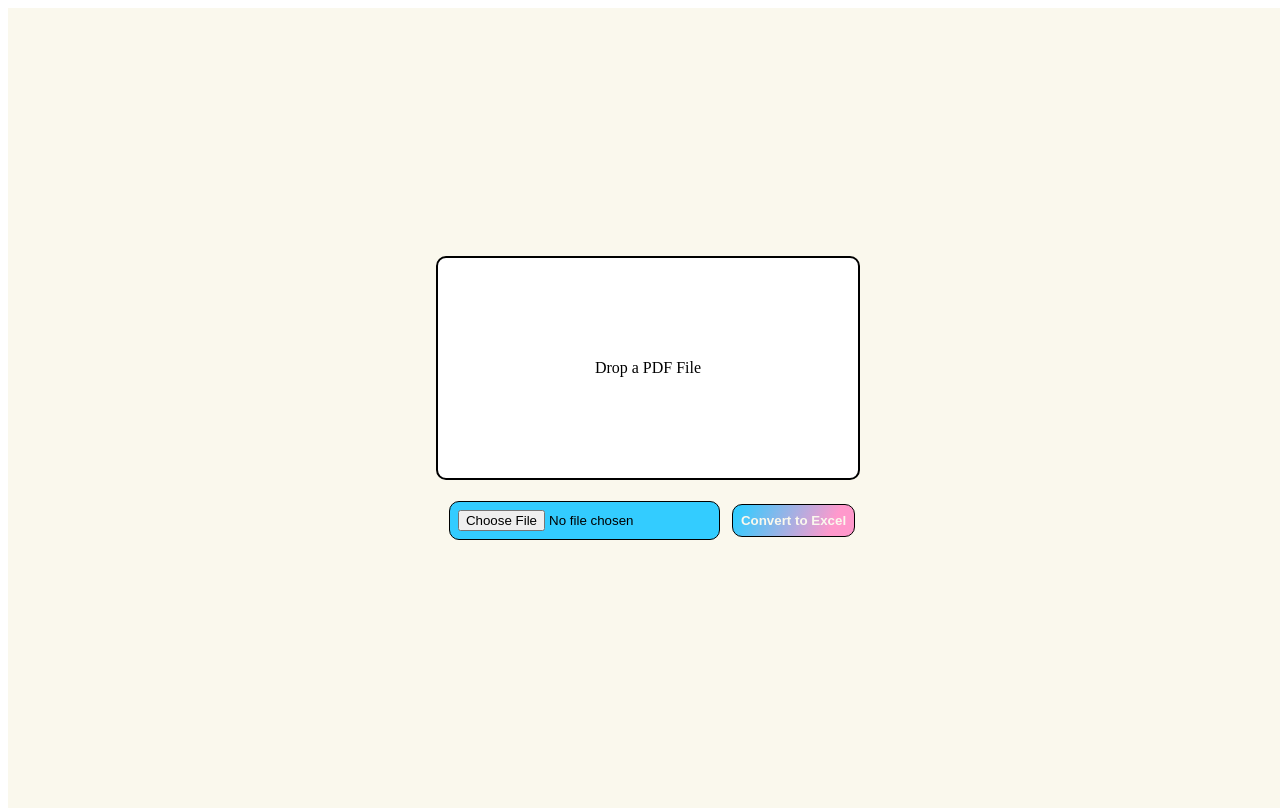
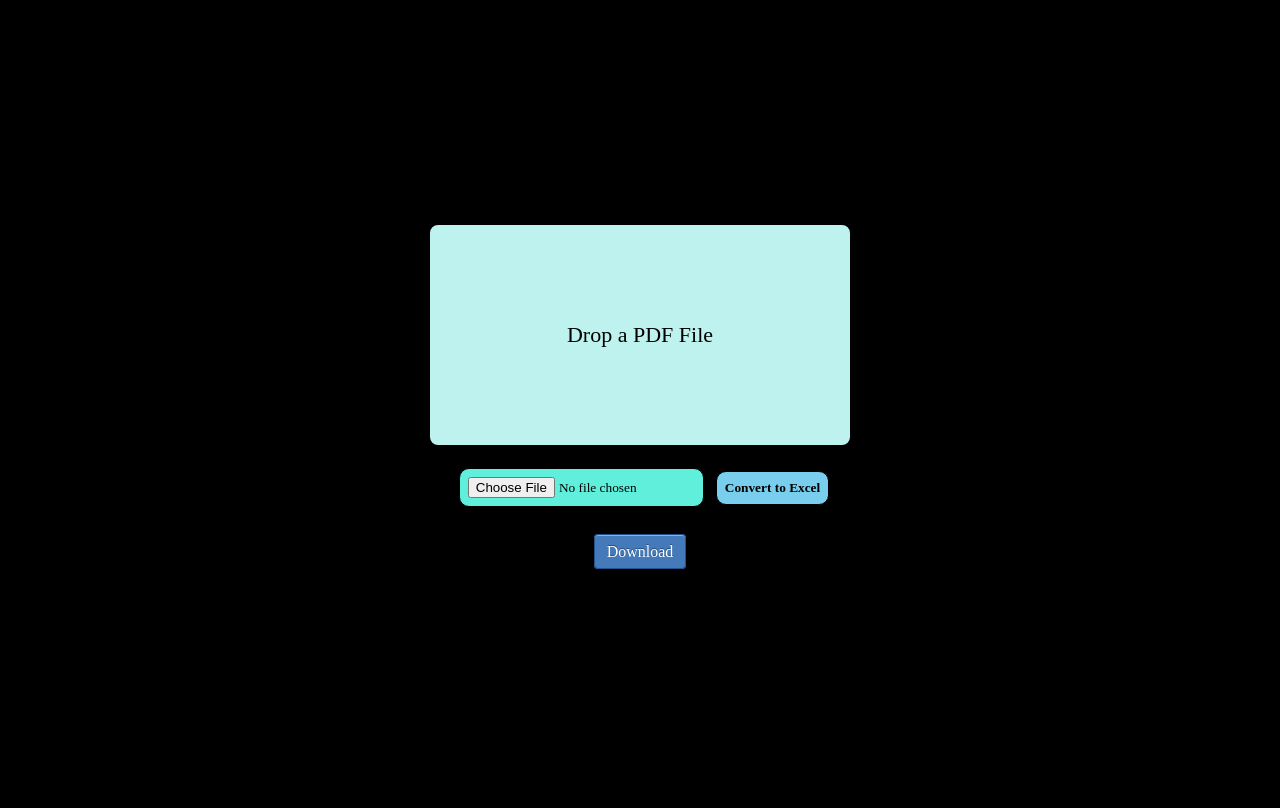
Before and after one commit to AyushRaje/uberReceiptsite, a Django app: page / in a window 1280 px wide. After the commit the page ends 569 px from the top, so only its background shows below. Run offline with Django 4.2, Linux system fonts and the light colour scheme.

Commit message:
fixed reload and css

```diff
--- a/main/urls.py
+++ b/main/urls.py
@@ -1,6 +1,7 @@
 from django.urls import path
 from main import views
 urlpatterns = [
-    path('',views.convertview,name='convert'),
+    path('',views.index,name='index'),
+    path('convert',views.convertview,name='convert'),
     path('download',views.download_excel,name='download')
 ]
--- a/main/views.py
+++ b/main/views.py
@@ -1,4 +1,4 @@
-from django.shortcuts import render
+from django.shortcuts import render,redirect
 import pandas as pd
 import PyPDF2
 import openpyxl
@@ -12,6 +12,11 @@ from django.http.response import HttpResponse
 
 from xlsxwriter.workbook import Workbook
 
+
+
+def index(request):
+  context={'converted':False}
+  return render(request,'index.html',context)
 
 def download_excel(request):
 
@@ -32,7 +37,7 @@ def download_excel(request):
     print(data)
     print(row_index)
     for objects in data:
-      for col_index,value in enumerate(objects):
+      for col_index,value in enumerate(objects[1:]):
         worksheet.write(row_index,col_index,value)
       row_index=row_index+1
     workbook.close()
@@ -40,31 +45,33 @@ def download_excel(request):
     output.seek(0)
 
     response = HttpResponse(output.read(), content_type="application/vnd.openxmlformats-officedocument.spreadsheetml.sheet")
-    response['Content-Disposition'] = "attachment; filename=test.xlsx"
+    response['Content-Disposition'] = "attachment; filename=output.xlsx"
 
     output.close()
 
     return response
 # Create your views here.
 @csrf_protect
-@cache_control(no_cache=True, must_revalidate=True, no_store=True)
 def convertview(request):
     if request.method=='GET':
-      context={'converted':False}
-      return render(request,'index.html',context)
+      context={'converted':True}
+      return redirect('index')
 
     if request.method=='POST':
-        pdf_file=request.FILES['pdfFile']
-        df=convertToExcel(pdf_file)
-        context={'output':df,'converted':True}
-        return render(request,'index.html',context)
-
+          pdf_file=request.FILES['pdfFile']
+          if pdf_file:
+            df=convertToExcel(pdf_file)
+            context={'converted':True}
+            return redirect('index')
+          else:
+            return redirect('index')
 
 
 def convertToExcel(pdfFileObj):
 
     # pdfFileObj = open('/content/Receipt_13Aug2023_121314.pdf', 'rb') # uber reciept
      # Replace with the path to your excel file
+
     pdfReader = PyPDF2.PdfReader(pdfFileObj)
     all_data = ''
     for page in pdfReader.pages:
--- a/static/styles.css
+++ b/static/styles.css
@@ -1,12 +1,15 @@
-html, body {
-  height: 100%;
-  width: 100%;
+body {
+  height: 100vh;
+  width: 100vw;
   overflow: hidden;
+  margin: 0%;
+  font-family: 'Nunito';
 }
 #pdfForm{
   margin: 1%;
   text-align: center;
   width: fit-content;
+  display: block;
 
 }
 /* #pdfinputlabel{
@@ -18,28 +21,30 @@ html, body {
   color: #ffffff;
 } */
 #pdfFileInput{
-  background-color: #33ccff;
+  background-color: #60efdb;
   padding: 0.5rem;
   margin: 0.5rem;
   /* display: none; */
   /* flex-direction: column; */
   border-radius: 10px ;
   width: fit-content;
+  font-family: 'Nunito';
   border: 1px solid #000000;
 }
-#convertButton{
-  background: linear-gradient(113.71deg,#33ccff 5.63%,#ff99cc 80.77%);
+#convertButton {
+  background: #79ceee;
   padding: 0.5rem;
   border-radius: 10px;
   border: 1px solid #000000;
-  color: #faf8ed;
+  color: black;
   font-weight: bold;
+  font-family: 'Nunito';
 }
 .container{
   display: flex;
   flex-direction: column;
-  background-color: #faf8ed;
-  height: 100vh;
+  background-color: black;
+  height: 100%;
   justify-content: center;
   align-items: center;
 }
@@ -50,13 +55,14 @@ html, body {
   height: 200px;
   width:400px;
   border-radius: 10px;
-  background-color: #ffffff;
+  background-color: #bef2ef;
   border: 2px solid #000000;
   padding: 10px;
+  font-family: 'Nunito';
 }
 
 .drop-message {
-  font-size: 16px;
+  font-size: 22px;
   color: #000000;
   font-style: bold;
   text-align: center;
@@ -65,8 +71,8 @@ html, body {
 #downloadButton{
   border-radius: 10px;
   border: 1px solid #000;
-  background: linear-gradient(113.71deg,#33ccff 5.63%,#ff99cc 80.77%);
+  background-color: #f98c93;
   padding: 0.5rem;
-  font-weight: bold;
-  color: #faf8ed;
+  font-family: 'Nunito';
+  color: black;
 }
--- a/templates/index.html
+++ b/templates/index.html
@@ -81,16 +81,83 @@ function downloadLink(){
 }
 </script>
 <style>
-    html, body {
-  height: 100%;
-  width: 100%;
+body {
+  height: 100vh;
+  width: 100vw;
   overflow: hidden;
+  margin: 0%;
+  font-family: 'Nunito';
 }
 #pdfForm{
   margin: 1%;
   text-align: center;
   width: fit-content;
+  display: block;
 
+}
+/* #pdfinputlabel{
+  background-color: blueviolet;
+  padding: 0.5rem;
+  margin: 0.5rem;
+  border-radius: 10px ;
+  border: 1px solid #000000;
+  color: #ffffff;
+} */
+#pdfFileInput{
+  background-color: #60efdb;
+  padding: 0.5rem;
+  margin: 0.5rem;
+  /* display: none; */
+  /* flex-direction: column; */
+  border-radius: 10px ;
+  width: fit-content;
+  font-family: 'Nunito';
+  border: 1px solid #000000;
+}
+#convertButton {
+  background: #79ceee;
+  padding: 0.5rem;
+  border-radius: 10px;
+  border: 1px solid #000000;
+  color: black;
+  font-weight: bold;
+  font-family: 'Nunito';
+}
+.container{
+  display: flex;
+  flex-direction: column;
+  background-color: black;
+  height: 100%;
+  justify-content: center;
+  align-items: center;
+}
+.drop-container{
+  display: flex;
+  justify-content: center;
+  align-items: center;
+  height: 200px;
+  width:400px;
+  border-radius: 10px;
+  background-color: #bef2ef;
+  border: 2px solid #000000;
+  padding: 10px;
+  font-family: 'Nunito';
+}
+
+.drop-message {
+  font-size: 22px;
+  color: #000000;
+  font-style: bold;
+  text-align: center;
+}
+
+#downloadButton{
+  border-radius: 10px;
+  border: 1px solid #000;
+  background-color: #f98c93;
+  padding: 0.5rem;
+  font-family: 'Nunito';
+  color: black;
 }
 .link_button {
     -webkit-border-radius: 4px;
@@ -114,59 +181,7 @@ function downloadLink(){
   border: 1px solid #000000;
   color: #ffffff;
 } */
-#pdfFileInput{
-  background-color: #33ccff;
-  padding: 0.5rem;
-  margin: 0.5rem;
-  /* display: none; */
-  /* flex-direction: column; */
-  border-radius: 10px ;
-  width: fit-content;
-  border: 1px solid #000000;
-}
-#convertButton{
-  background: linear-gradient(113.71deg,#33ccff 5.63%,#ff99cc 80.77%);
-  padding: 0.5rem;
-  border-radius: 10px;
-  border: 1px solid #000000;
-  color: #faf8ed;
-  font-weight: bold;
-}
-.container{
-  display: flex;
-  flex-direction: column;
-  background-color: #faf8ed;
-  height: 100vh;
-  justify-content: center;
-  align-items: center;
-}
-.drop-container{
-  display: flex;
-  justify-content: center;
-  align-items: center;
-  height: 200px;
-  width:400px;
-  border-radius: 10px;
-  background-color: #ffffff;
-  border: 2px solid #000000;
-  padding: 10px;
-}
 
-.drop-message {
-  font-size: 16px;
-  color: #000000;
-  font-style: bold;
-  text-align: center;
-}
-
-#downloadButton{
-  border-radius: 10px;
-  border: 1px solid #000;
-  background: linear-gradient(113.71deg,#33ccff 5.63%,#ff99cc 80.77%);
-  padding: 0.5rem;
-  font-weight: bold;
-  color: #faf8ed;
-}
 </style>
 <body>
     <div class="container">
@@ -180,24 +195,48 @@ function downloadLink(){
         </div>
     <script>
         function alertSuccessful(){
-            alert('Conversion Successful');
+
+            const myStyles = `-webkit-border-radius: 4px;
+    -moz-border-radius: 4px;
+    border-radius: 4px;
+    border: solid 1px #20538D;
+    text-shadow: 0 -1px 0 rgba(0, 0, 0, 0.4);
+    -webkit-box-shadow: inset 0 1px 0 rgba(255, 255, 255, 0.4), 0 1px 1px rgba(0, 0, 0, 0.2);
+    -moz-box-shadow: inset 0 1px 0 rgba(255, 255, 255, 0.4), 0 1px 1px rgba(0, 0, 0, 0.2);
+    box-shadow: inset 0 1px 0 rgba(255, 255, 255, 0.4), 0 1px 1px rgba(0, 0, 0, 0.2);
+    background: #4479BA;
+    color: #FFF;
+    padding: 8px 12px;
+    text-decoration: none;
+    pointer-events:auto;
+    `;
+  const element = document.querySelector(".link_button");
+
+  element.style.cssText = myStyles;
+  alert('Conversion Successful, You can Download now');
+
+        }
+        function deleteInput(){
+            const file =
+                document.querySelector('.file');
+            file.value = '';
         }
     </script>
-    <form id="pdfForm" method="post" enctype="multipart/form-data">
+    <form id="pdfForm" method="post" action="{% url 'convert' %}" enctype="multipart/form-data">
         {% csrf_token %}
-        <input type="file" id="pdfFileInput" name="pdfFile" accept=".pdf" placeholder="Click to choose file">
+        <input type="file" class="file" id="pdfFileInput" name="pdfFile" accept=".pdf" placeholder="Click to choose file">
         <button type="submit" id="convertButton" onclick="alertSuccessful()" >Convert to Excel</button>
     </form>
 
     <div>
-        {% if converted%}
+
         <p>
-            <div id="downloadButtonContainer">
-                <a class="link_button" href="{% url 'download' %}" download> Download </a>
+            <div id="downloadButtonContainer" >
+                <a class="link_button" href="{% url 'download' %}" download onclick="deleteInput()" > Download </a>
             </div>
         </p>
 
-        {% endif %}
+
 
     </div>
     </div>
```
Also changed, not shown: 1 other file.
